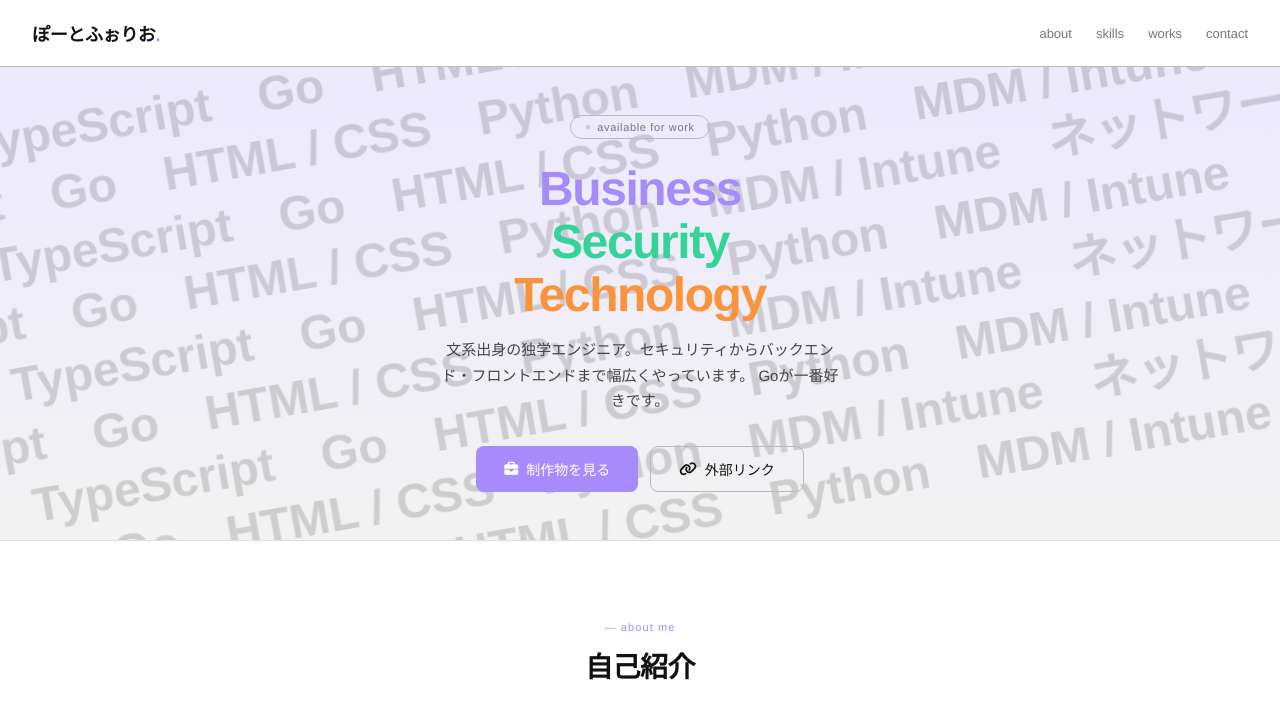
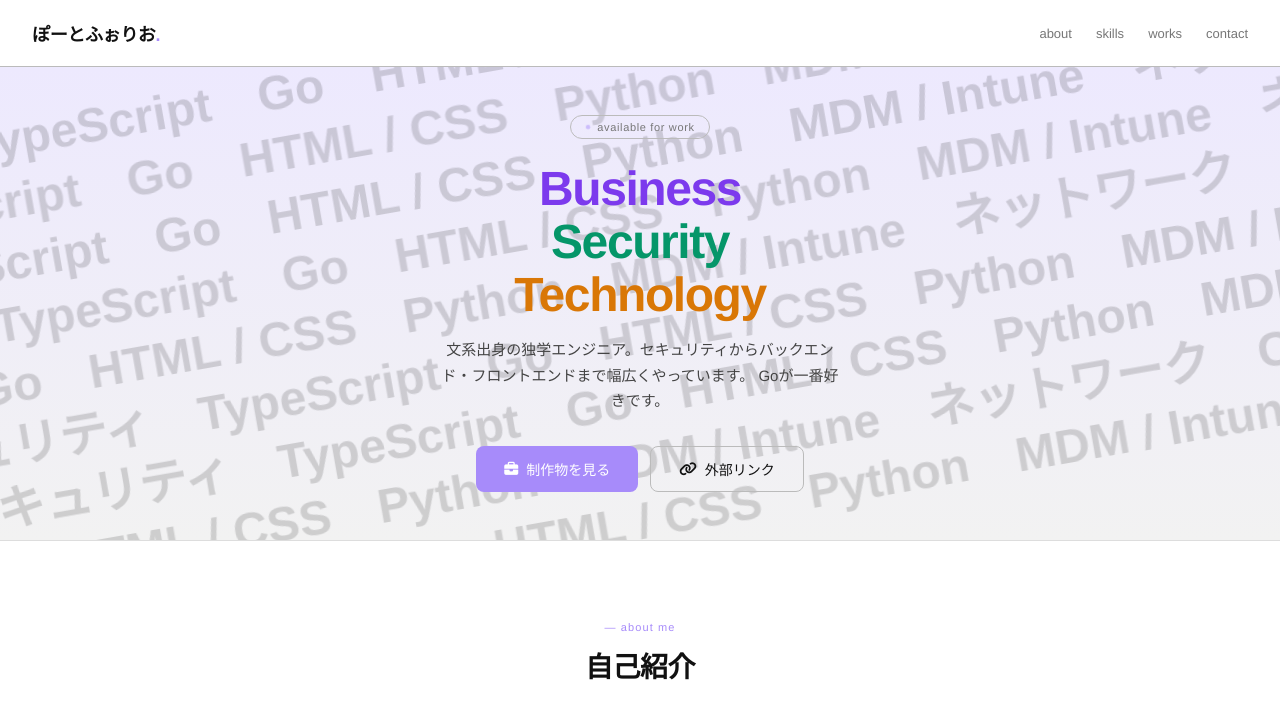
Before and after one commit to Reeeid/portfolio.github.io, a website with bundled scripts: page index.html in a window 1280 px wide. Shown: the top 722 px of the page. Built offline with nearby package versions, Linux system fonts and the light colour scheme; grey boxes are pictures that could not be loaded.

Commit message:
OGP追加

```diff
--- a/index.html
+++ b/index.html
@@ -11,10 +11,14 @@
   <meta property="og:description" content="文系出身の独学エンジニア。セキュリティ・バックエンド・フロントエンドまで幅広くやっています。">
   <meta property="og:type" content="website">
   <meta property="og:url" content="https://reeeid.github.io/portfolio.github.io/">
+  <meta property="og:image" content="https://github.com/Reeeid.png">
+  <meta property="og:image:width" content="460">
+  <meta property="og:image:height" content="460">
   <meta name="twitter:card" content="summary">
   <meta name="twitter:site" content="@R3ID_0107">
   <meta name="twitter:title" content="Portfolio - R3id">
   <meta name="twitter:description" content="文系出身の独学エンジニア。セキュリティ・バックエンド・フロントエンドまで幅広くやっています。">
+  <meta name="twitter:image" content="https://github.com/Reeeid.png">
 
   <link rel="stylesheet" href="https://cdnjs.cloudflare.com/ajax/libs/font-awesome/6.4.0/css/all.min.css">
   <link rel="stylesheet" href="https://cdn.jsdelivr.net/gh/devicons/devicon@latest/devicon.min.css">
--- a/js/hero.js
+++ b/js/hero.js
@@ -17,11 +17,14 @@ export function initHeroBg() {
   const isLight = window.matchMedia('(prefers-color-scheme: light)').matches;
   const color = isLight ? '#000' : '#fff';
 
+  const baseDurations = [16, 20, 18, 22, 15, 19, 17, 21, 14];
   for (let i = 0; i < 9; i++) {
     const r = document.createElement('div');
     r.className = 'hrow ' + (i % 2 === 0 ? 'l' : 'r');
     r.textContent = T;
     r.style.color = color;
+    r.style.animationDuration = baseDurations[i] + 's';
+    r.style.animationDelay = -(baseDurations[i] * (i / 9)) + 's';
     bg.appendChild(r);
   }
 }
--- a/scss/main.scss
+++ b/scss/main.scss
@@ -184,6 +184,12 @@ body {
       .c1 { color: $primary-color; }
       .c2 { color: $secondary-color; }
       .c3 { color: $tertiary-color; }
+
+      @media (prefers-color-scheme: light) {
+        .c1 { color: #7c3aed; }
+        .c2 { color: #059669; }
+        .c3 { color: #d97706; }
+      }
     }
 
     .hero-sub {
```
Also changed, not shown: css/main.css, 1 other file.
